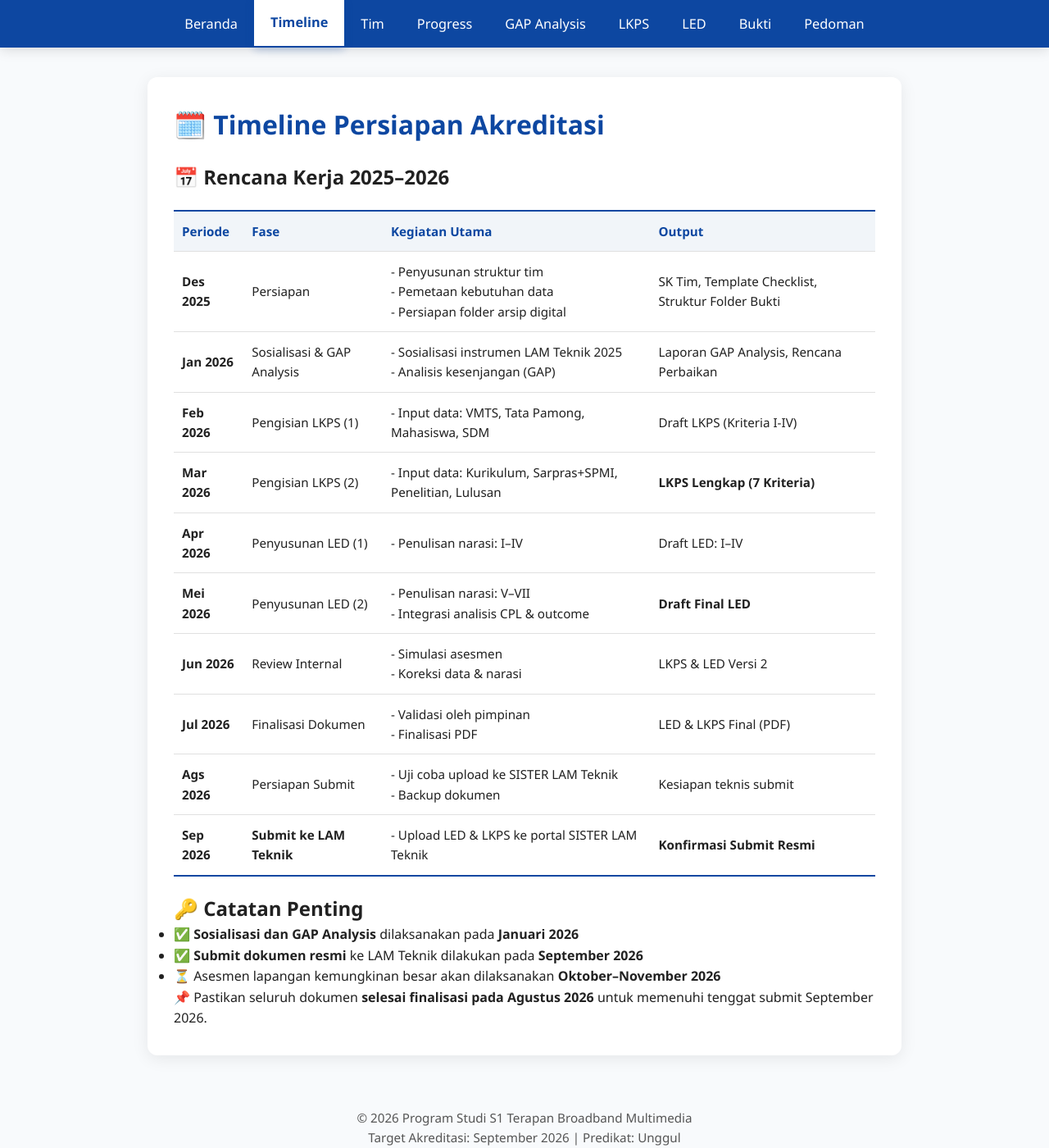
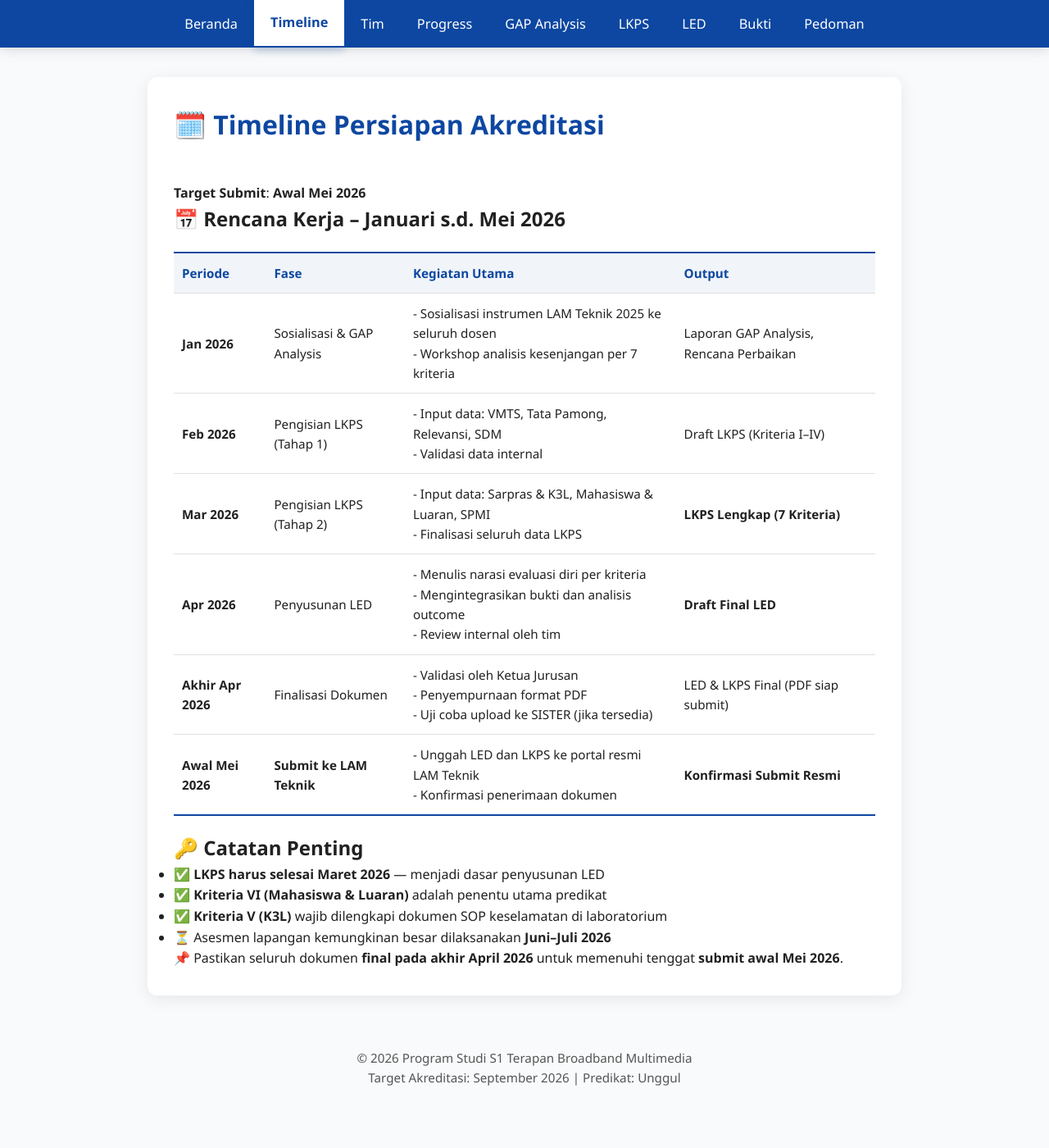
Before and after one commit to portal-psbm/aksibm-26, a Jekyll site: the page built from timeline.md, in a window 1280 px wide and 1400 px high. Shown: the whole window at 82% size. Built offline with Jekyll 4.4.1, drawn with Linux system fonts in a browser that asks for light colours.

Commit message:
Perbarui timeline: Jan–Mei 2026, submit awal Mei

```diff
--- a/timeline.md
+++ b/timeline.md
@@ -5,12 +5,15 @@ permalink: /timeline/
 ---
 
 # 🗓️ Timeline Persiapan Akreditasi
+<br>
 
-## 📅 Rencana Kerja 2025–2026
+**Target Submit**: **Awal Mei 2026**
+
+## 📅 Rencana Kerja – Januari s.d. Mei 2026
 
 <style>
   .timeline-table {
-    width: 100%;
+    width: 1;
     border-collapse: separate;
     border-spacing: 0;
     margin: 20px 0;
@@ -50,71 +53,48 @@ permalink: /timeline/
   </thead>
   <tbody>
     <tr>
-      <td><strong>Des 2025</strong></td>
-      <td>Persiapan</td>
-      <td>- Penyusunan struktur tim<br>- Pemetaan kebutuhan data<br>- Persiapan folder arsip digital</td>
-      <td>SK Tim, Template Checklist, Struktur Folder Bukti</td>
-    </tr>
-    <tr>
       <td><strong>Jan 2026</strong></td>
       <td>Sosialisasi & GAP Analysis</td>
-      <td>- Sosialisasi instrumen LAM Teknik 2025<br>- Analisis kesenjangan (GAP) </td>
+      <td>- Sosialisasi instrumen LAM Teknik 2025 ke seluruh dosen<br>- Workshop analisis kesenjangan per 7 kriteria</td>
       <td>Laporan GAP Analysis, Rencana Perbaikan</td>
     </tr>
     <tr>
       <td><strong>Feb 2026</strong></td>
-      <td>Pengisian LKPS (1)</td>
-      <td>- Input data: VMTS, Tata Pamong, Mahasiswa, SDM</td>
-      <td>Draft LKPS (Kriteria I-IV)</td>
+      <td>Pengisian LKPS (Tahap 1)</td>
+      <td>- Input data: VMTS, Tata Pamong, Relevansi, SDM<br>- Validasi data internal</td>
+      <td>Draft LKPS (Kriteria I–IV)</td>
     </tr>
     <tr>
       <td><strong>Mar 2026</strong></td>
-      <td>Pengisian LKPS (2)</td>
-      <td>- Input data: Kurikulum, Sarpras+SPMI, Penelitian, Lulusan</td>
+      <td>Pengisian LKPS (Tahap 2)</td>
+      <td>- Input data: Sarpras & K3L, Mahasiswa & Luaran, SPMI<br>- Finalisasi seluruh data LKPS</td>
       <td><strong>LKPS Lengkap (7 Kriteria)</strong></td>
     </tr>
     <tr>
       <td><strong>Apr 2026</strong></td>
-      <td>Penyusunan LED (1)</td>
-      <td>- Penulisan narasi: I–IV</td>
-      <td>Draft LED: I–IV</td>
-    </tr>
-    <tr>
-      <td><strong>Mei 2026</strong></td>
-      <td>Penyusunan LED (2)</td>
-      <td>- Penulisan narasi: V–VII<br>- Integrasi analisis CPL & outcome</td>
+      <td>Penyusunan LED</td>
+      <td>- Menulis narasi evaluasi diri per kriteria<br>- Mengintegrasikan bukti dan analisis outcome<br>- Review internal oleh tim</td>
       <td><strong>Draft Final LED</strong></td>
     </tr>
     <tr>
-      <td><strong>Jun 2026</strong></td>
-      <td>Review Internal</td>
-      <td>- Simulasi asesmen<br>- Koreksi data & narasi</td>
-      <td>LKPS & LED Versi 2</td>
+      <td><strong>Akhir Apr 2026</strong></td>
+      <td>Finalisasi Dokumen</td>
+      <td>- Validasi oleh Ketua Jurusan<br>- Penyempurnaan format PDF<br>- Uji coba upload ke SISTER (jika tersedia)</td>
+      <td>LED & LKPS Final (PDF siap submit)</td>
     </tr>
     <tr>
-      <td><strong>Jul 2026</strong></td>
-      <td>Finalisasi Dokumen</td>
-      <td>- Validasi oleh pimpinan<br>- Finalisasi PDF</td>
-      <td>LED & LKPS Final (PDF)</td>
-    </tr>
-    <tr>
-      <td><strong>Ags 2026</strong></td>
-      <td>Persiapan Submit</td>
-      <td>- Uji coba upload ke SISTER LAM Teknik<br>- Backup dokumen</td>
-      <td>Kesiapan teknis submit</td>
-    </tr>
-    <tr>
-      <td><strong>Sep 2026</strong></td>
+      <td><strong>Awal Mei 2026</strong></td>
       <td><strong>Submit ke LAM Teknik</strong></td>
-      <td>- Upload LED & LKPS ke portal SISTER LAM Teknik</td>
+      <td>- Unggah LED dan LKPS ke portal resmi LAM Teknik<br>- Konfirmasi penerimaan dokumen</td>
       <td><strong>Konfirmasi Submit Resmi</strong></td>
     </tr>
   </tbody>
 </table>
 
 ## 🔑 Catatan Penting
-- ✅ **Sosialisasi dan GAP Analysis** dilaksanakan pada **Januari 2026**
-- ✅ **Submit dokumen resmi** ke LAM Teknik dilakukan pada **September 2026**
-- ⏳ Asesmen lapangan kemungkinan besar akan dilaksanakan **Oktober–November 2026**
+- ✅ **LKPS harus selesai Maret 2026** — menjadi dasar penyusunan LED
+- ✅ **Kriteria VI (Mahasiswa & Luaran)** adalah penentu utama predikat
+- ✅ **Kriteria V (K3L)** wajib dilengkapi dokumen SOP keselamatan di laboratorium
+- ⏳ Asesmen lapangan kemungkinan besar dilaksanakan **Juni–Juli 2026**
 
-> 📌 Pastikan seluruh dokumen **selesai finalisasi pada Agustus 2026** untuk memenuhi tenggat submit September 2026.
+> 📌 Pastikan seluruh dokumen **final pada akhir April 2026** untuk memenuhi tenggat **submit awal Mei 2026**.
```
